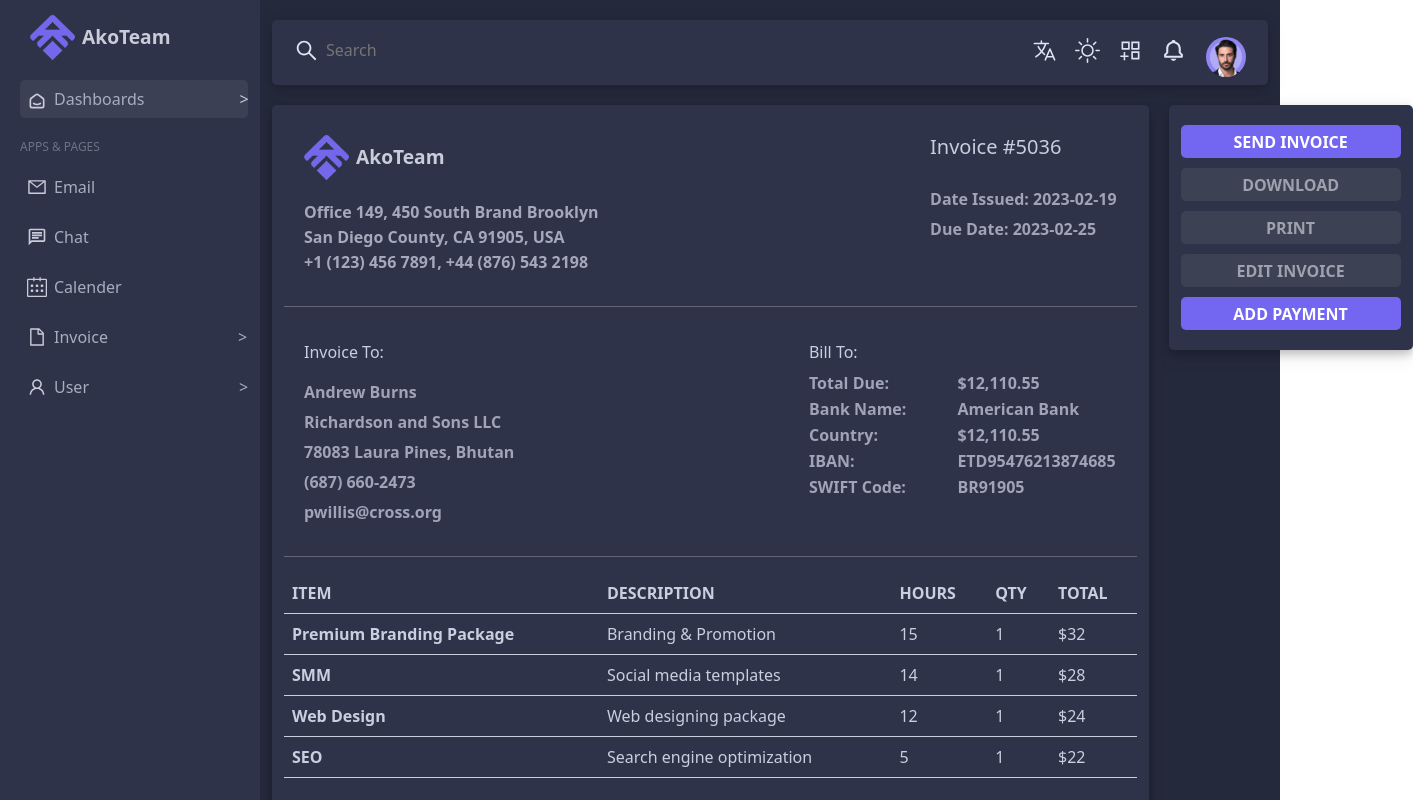
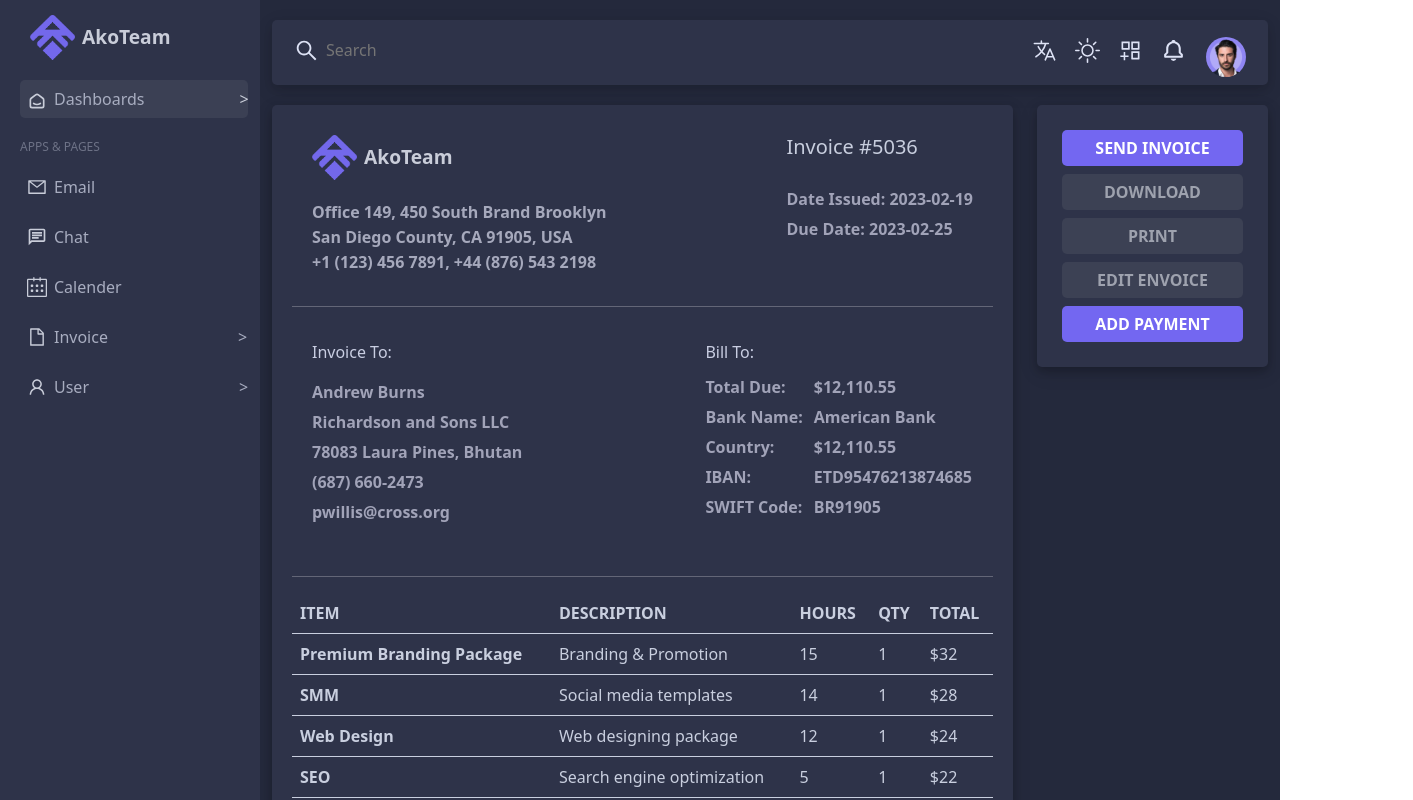
Before and after one commit to ErfanERATO/AdminPanel, a React (Create React App) app: page /invoicePreview in a window 1280 px wide. Shown: the top 800 px of the page, 1413 px wide, since content can reach past the window. Built offline with nearby package versions, Linux system fonts and the light colour scheme.

Commit message:
invoice preview responsive

```diff
--- a/src/components/InvoicePreview.jsx
+++ b/src/components/InvoicePreview.jsx
@@ -5,7 +5,9 @@ import "../style/invoice-preview-style.scss";
 
 const InvoicePreview = () => {
   return (
-    <div className="invoice-preview">
+    <div className="invoice-preview row">
+      <div className="col-md-9">
+        <div>
           <div className="invoice-form container">
             <div className="invoice-form-header">
               <div className="address">
@@ -79,7 +81,7 @@ const InvoicePreview = () => {
 
             <hr />
 
-        <div className="invoice-form-table">
+            <div className="invoice-form-table table-responsive">
               <table className="table">
                 <thead>
                   <tr>
@@ -157,20 +159,39 @@ const InvoicePreview = () => {
 
             <hr />
             <div className="invoice-form-footer">
-          <div>
+              <div className="footer-text">
                 Note: <br />
-            It was a pleasure working with you and your team. We hope you will
-            keep us in mind for future freelance projects.
+                It was a pleasure working with you and your team. We hope you
+                will keep us in mind for future freelance projects.
                 <br /> Thank You!
               </div>
             </div>
           </div>
+        </div>
+      </div>
+
+      <div className="col-md-3">
+        <div>
           <div className="invoice-operation container">
-        <button className="send">SEND INVOICE</button>
-        <button className="download">DOWNLOAD</button>
-        <button className="print">PRINT</button>
-        <button className="edit">EDIT INVOICE</button>
-        <button className="add">ADD PAYMENT</button>
+            <div class="d-grid gap-2  mx-auto">
+              <button class="btn btn-primary send" type="button">
+                SEND INVOICE
+              </button>
+              <button class="btn btn-primary download" type="button">
+                DOWNLOAD
+              </button>
+              <button class="btn btn-primary print" type="button">
+                PRINT
+              </button>
+              <button class="btn btn-primary edit" type="button">
+                EDIT ENVOICE
+              </button>
+              <button class="btn btn-primary add" type="button">
+                ADD PAYMENT
+              </button>
+            </div>
+          </div>
+        </div>
       </div>
     </div>
   );
--- a/src/style/invoice-preview-style.scss
+++ b/src/style/invoice-preview-style.scss
@@ -3,12 +3,11 @@
   white-space: nowrap;
   display: flex;
   flex-direction: row;
-  gap: 20px;
   justify-content: space-between;
   padding-bottom: 50px;
   .invoice-form,
   .invoice-operation {
-    padding-top: 20px;
+    padding: 20px;
     background-color: #2e3349;
     border-radius: 5px;
     margin-top: 20px;
@@ -18,7 +17,6 @@
   }
 
   .invoice-form {
-    width: 1000px;
     display: flex;
     flex-direction: column;
     padding-top: 20px;
@@ -97,6 +95,7 @@
       padding-left: 10px;
       text-align: left;
       padding-top: 20px;
+      padding-bottom: 20px;
       .invoice-to {
         h6 {
           color: #c9cee2;
@@ -116,7 +115,7 @@
       .bill-to {
         h6 {
           color: #c9cee2;
-          padding-left: 50px;
+          padding-left: 10px;
         }
         table {
           margin-right: 20px;
@@ -124,17 +123,18 @@
             color: #a1a3b8;
             font-weight: 600;
             td {
-              padding-left: 50px;
+              padding-left: 10px;
+              padding-top: 5px;
             }
           }
         }
       }
     }
     .table {
-      // border-bottom: 1px solid #50566e;
       color: #c9cfdf;
       text-align: left;
       border: none;
+      overflow-x: auto;
     }
 
     .resualt {
@@ -145,7 +145,7 @@
           color: #a1a3b8;
           font-weight: 600;
           td {
-            padding-left: 50px;
+            padding-left: 10px;
           }
         }
       }
@@ -153,27 +153,22 @@
 
     .invoice-form-footer {
       color: #a7acc0;
+      .footer-text {
+        word-break: normal;
+      }
     }
   }
 
   // _____________________________________________________________
 
   .invoice-operation {
-    width: 270px;
-    display: flex;
-    flex-direction: column;
-    height: max-content;
-  }
-
-  .invoice-operation {
-    align-items: center;
+    padding: 25px;
     .send,
     .add {
       background-color: #7367f1;
       border: none;
       border-radius: 5px;
-      width: 220px;
-      height: 33px;
+      min-width: 100%;
       color: white;
       font-weight: 600;
     }
@@ -183,14 +178,9 @@
       background-color: #3c4154;
       border: none;
       border-radius: 5px;
-      width: 220px;
-      height: 33px;
       color: #9ea2ae;
       font-weight: 600;
-      margin-top: 10px;
-    }
-    .add {
-      margin-top: 10px;
+      min-width: 100%;
     }
   }
 }
--- a/src/style/responsive/responsive.scss
+++ b/src/style/responsive/responsive.scss
@@ -14,9 +14,11 @@
 }
 
 @media (min-width: 900px) {
+
 }
 
 @media (min-width: 1200px) {
+
 }
 
 @media (min-width: 2000px) {
```
Lines whose indentation alone changed are shown as unchanged.
